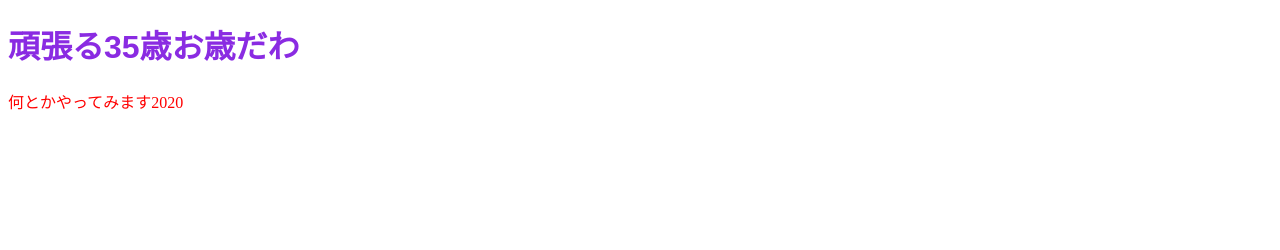
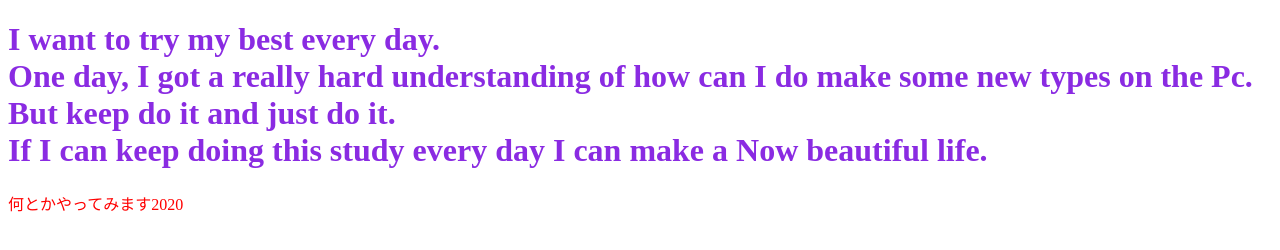
Before and after one commit to Megumin-0405/Sa-mu-ra-i, a plain HTML site: page index.html in a window 1280 px wide. Drawn offline with Linux system fonts and the light colour scheme.

Commit message:
Samurai.one.

```diff
--- a/index.html
+++ b/index.html
@@ -7,7 +7,10 @@
   <link rel="stylesheet" href="./stylesheet.css">
 </head>
 <body>
-  <h1>頑張る35歳お歳だわ</h1>
+  <h1>I want to try my best every day.
+    <br>One day, I got a really hard understanding of how can I do make some new types on the Pc.
+    <br>But keep do it and just do it. <br>If I can keep doing this study every day I can make a Now beautiful life.</div>
+</h1>
   <p>何とかやってみます2020</p>
 </body>
 </html>
--- a/stylesheet.css
+++ b/stylesheet.css
@@ -1,6 +1,5 @@
 h1 {
   color: blueviolet;
-  font-family: fantasy;
 }
 
 p {
```
